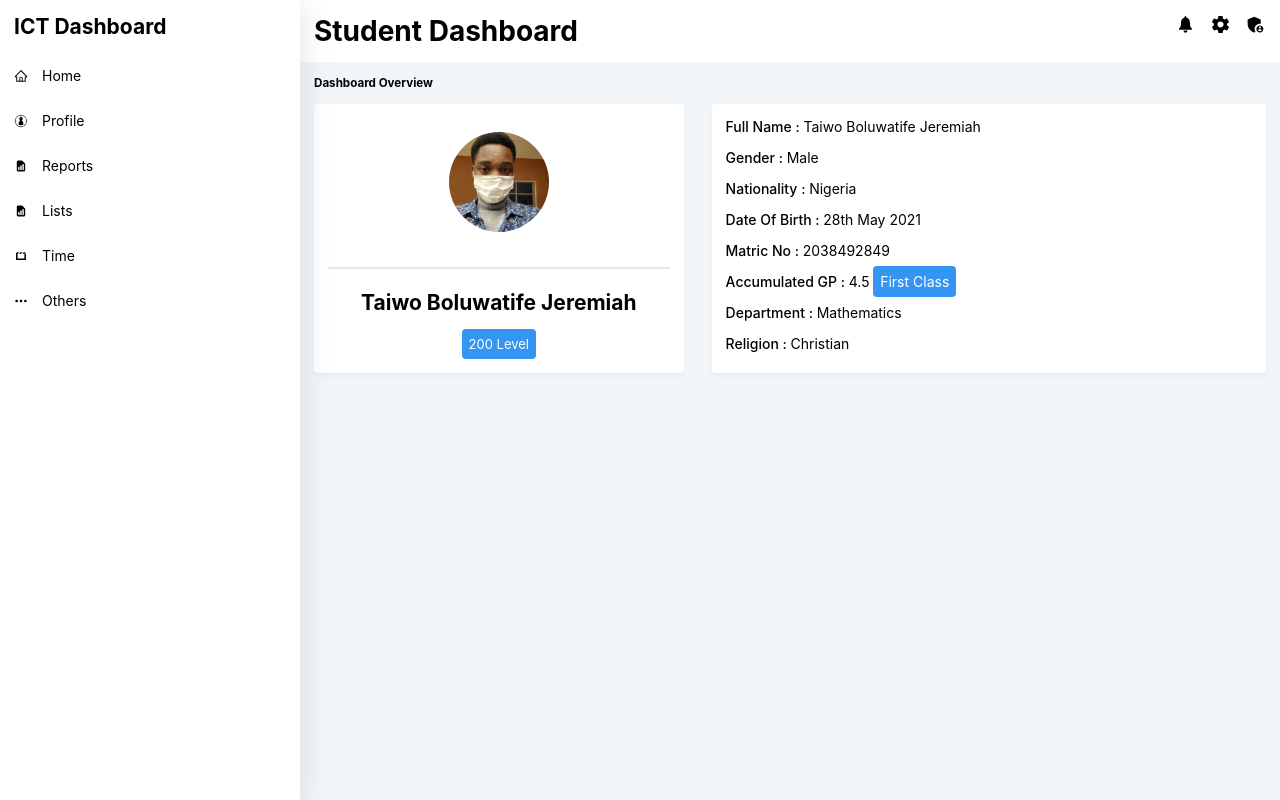
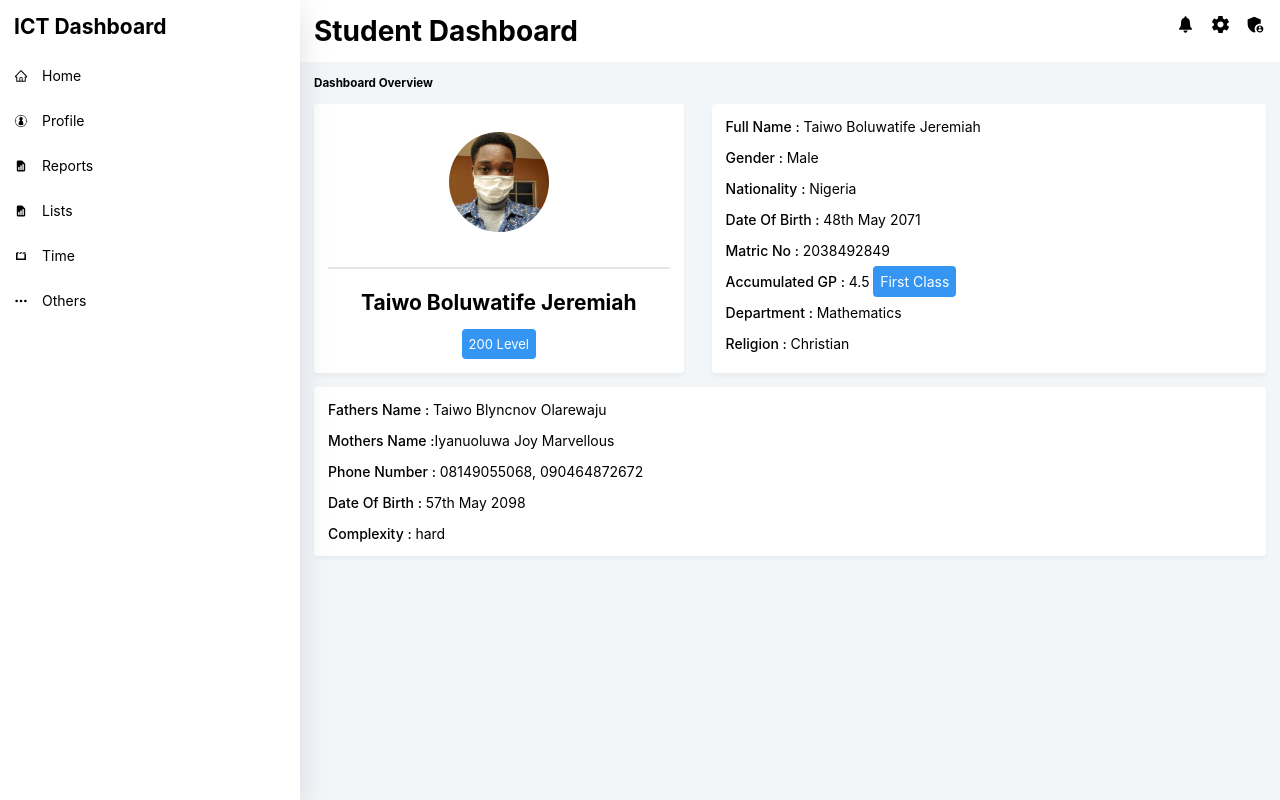
Before and after one commit to blyncnov/ict, a Next.js app: page /dashboard in a window 1280 px wide. Built offline with nearby package versions, Linux system fonts and the light colour scheme.

Commit message:
Dashboard in progress v1.7

```diff
--- a/components/DashboardContent/DashboardOverview.jsx
+++ b/components/DashboardContent/DashboardOverview.jsx
@@ -5,6 +5,7 @@ const DashboardOverview = () => {
   return (
     <>
       <h5>Dashboard Overview </h5>
+      <div className="profile__overview">
         <div className="profile__dashboard__container">
           <div className="profile__dashboard__box extra__profile__info">
             <div className="profile__image__circle">
@@ -32,7 +33,7 @@ const DashboardOverview = () => {
               Nationality : <span>Nigeria</span>
             </h4>
             <h4>
-            Date Of Birth : <span>28th May 2021</span>
+              Date Of Birth : <span>48th May 2071</span>
             </h4>
             <h4>
               Matric No : <span>2038492849</span>
@@ -49,8 +50,30 @@ const DashboardOverview = () => {
             </h4>
           </div>
         </div>
+        <div className="profile__other__infomation">
+          <div className="profile__dashboard__box extra__additional__info">
+            <h4>
+              Fathers Name : <span>Taiwo Blyncnov Olarewaju</span>
+            </h4>
+            <h4>
+              Mothers Name :<span>Iyanuoluwa Joy Marvellous</span>
+            </h4>
+            <h4>
+              Phone Number : <span>08149055068, 090464872672</span>
+            </h4>
+            <h4>
+              Date Of Birth : <span>57th May 2098</span>
+            </h4>
+            <h4>
+              Complexity : <span>hard</span>
+            </h4>
+          </div>
+        </div>
+      </div>
     </>
   );
 };
 
 export default DashboardOverview;
+
+// Email, address, phone number, date of birth, father and mother name,
--- a/styles/dashboard/contents.css
+++ b/styles/dashboard/contents.css
@@ -79,7 +79,6 @@
 }
 
 .extra__additional__info span{
-
   font-weight: 400;
 }
 
```
Lines whose indentation alone changed are shown as unchanged.
